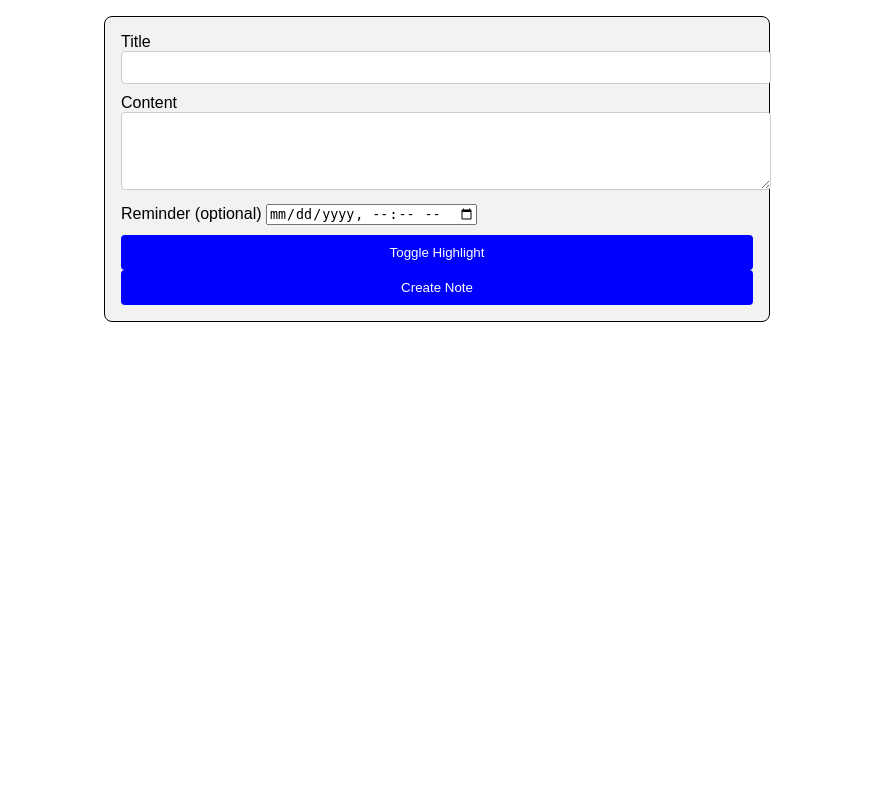
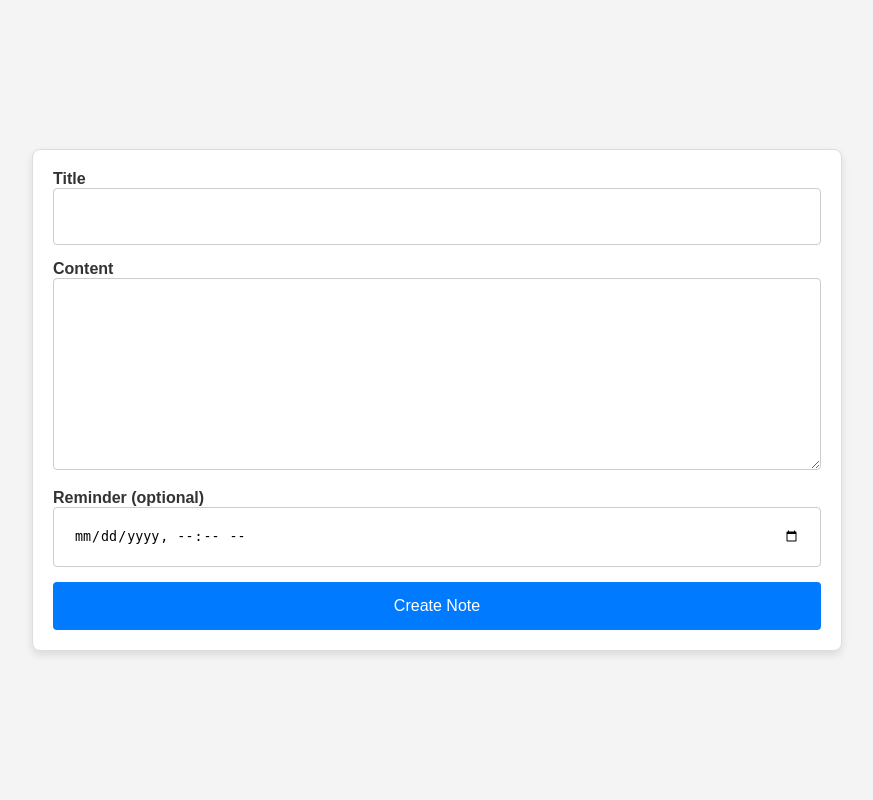
Before and after one commit to HoangVTu/Team1_project, a Flask app: page /create_note in a window 1280 px wide. Shown: the whole page, without its empty margins (203-1076 px from the left). Run offline with Flask 3, Linux system fonts and the light colour scheme; some libraries are stand-ins or nearby versions.

Commit message:
Make change to create note html and I remove the highlight button on it (hoang)

```diff
--- a/note_app/templates/create_note.html
+++ b/note_app/templates/create_note.html
@@ -11,46 +11,57 @@
             align-items: center;
             justify-content: center;
             font-family: Arial, sans-serif;
+            background-color: #f4f4f4;
+            margin: 0;
+            height: 100vh;
         }
         .form-container {
-            width: 50%;
-            background-color: #f2f2f2;
-            padding: 16px;
-            border: 1px solid black;
+            width: 60%;
+            background-color: #fff;
+            padding: 20px;
+            border: 1px solid #ddd;
             border-radius: 8px;
-            margin: 8px;
+            margin: 20px;
+            box-shadow: 0 4px 8px rgba(0, 0, 0, 0.1);
         }
         form {
             display: flex;
             flex-direction: column;
         }
         .form-group {
-            margin-bottom: 10px;
+            margin-bottom: 15px;
         }
         label {
-            margin-bottom: 5px;
+            margin-bottom: 8px;
+            color: #333;
+            font-weight: bold;
         }
-        input[type="text"], textarea {
+        input[type="text"],
+        textarea,
+        input[type="datetime-local"] {
             width: 100%;
-            padding: 8px;
+            padding: 20px; /* Increased padding for better readability */
             border: 1px solid #ccc;
             border-radius: 4px;
+            box-sizing: border-box;
         }
         button {
             width: 100%;
-            padding: 10px;
-            background-color: blue;
+            padding: 15px; /* Adjusted padding */
+            background-color: #007bff;
             color: white;
             border: none;
             border-radius: 4px;
             cursor: pointer;
+            font-size: 16px;
+            transition: background-color 0.3s ease;
         }
         button:hover {
-            background-color: darkblue;
+            background-color: #0056b3;
         }
         .highlighted {
-        background-color: yellow;
-    }
+            background-color: yellow;
+        }
     </style>
 </head>
 <body>
@@ -62,7 +73,7 @@
             </div>
             <div class="form-group">
                 <label for="content">Content</label>
-                <textarea id="content" name="content" rows="4" required></textarea>
+                <textarea id="content" name="content" rows="10" required></textarea> <!-- Increased rows for a larger text area -->
             </div>
             <input type="hidden" id="highlights" name="highlights">
             <div class="form-group">
@@ -70,16 +81,6 @@
                 <input type="datetime-local" id="reminder" name="reminder">
             </div>
 
-            <button type="button" onclick="highlightText()">Toggle Highlight</button>
-
-            <script>
-                function highlightText() {
-                    const selectedText = getSelectedText();
-                    if (selectedText) {
-                        document.getElementById('highlights').value += selectedText + ";";
-                    }
-                }
-            </script>
             <button type="submit">Create Note</button>
         </form>
     </div>
```
Also changed, not shown: note_app/instance/notes.db.
